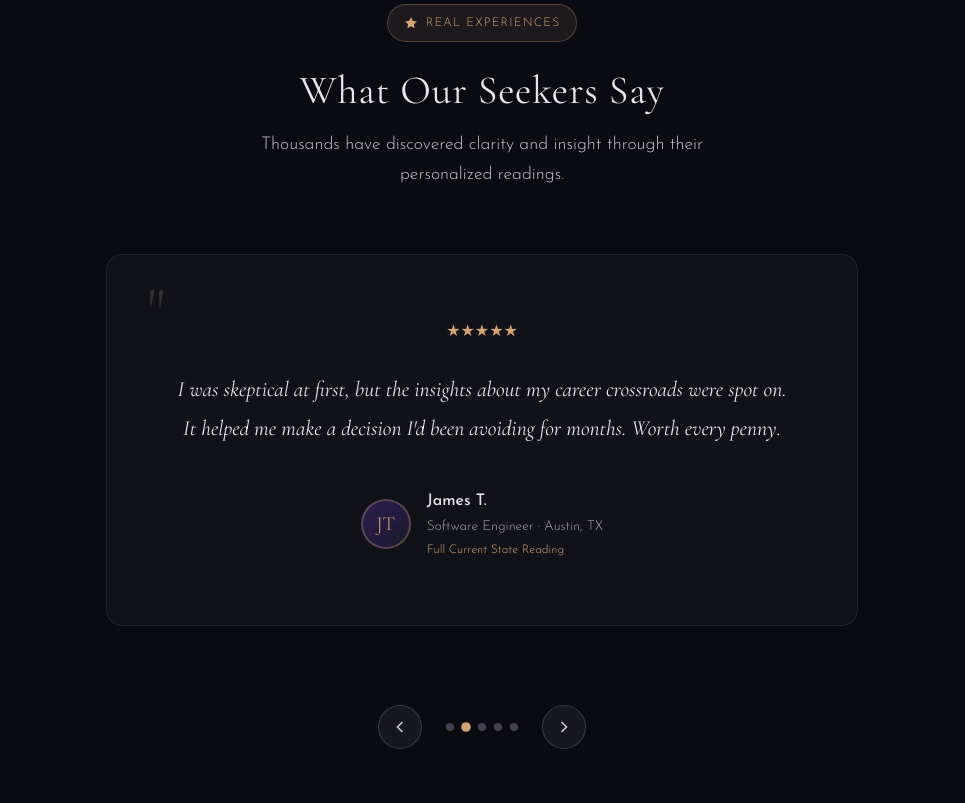
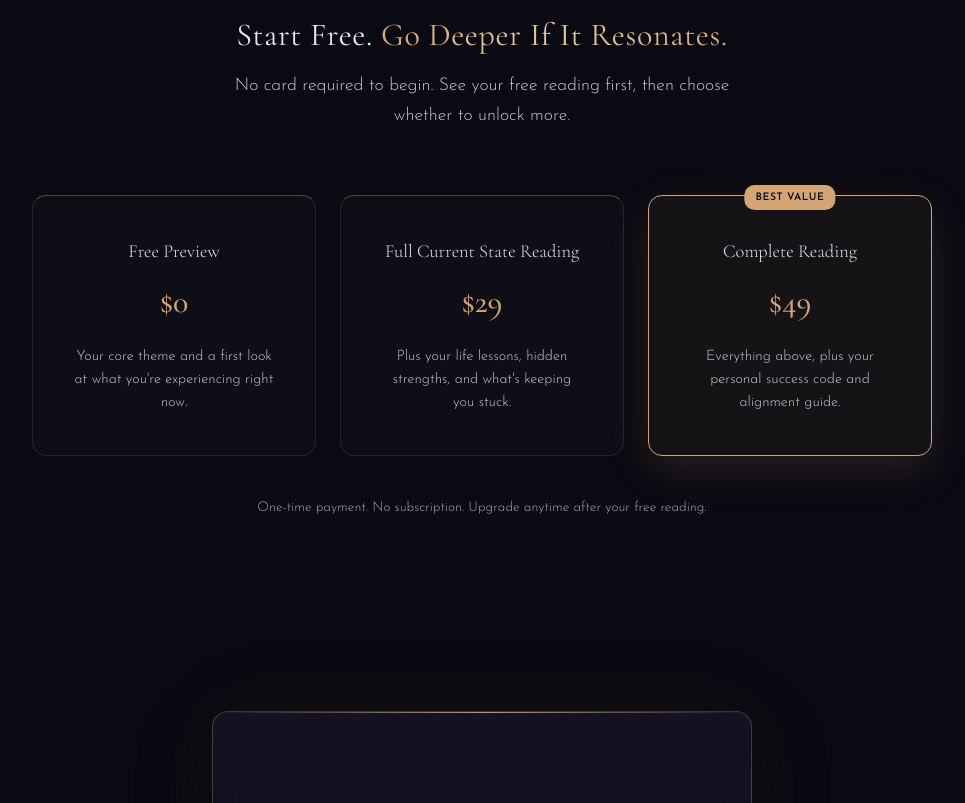
Before and after one commit to lecorbeaured/ORACELIS, a website: page index.html in a window 1280 px wide. Shown: the part 1157-1960 px from the top of the page, without its empty margins (158-1123 px from the left). Drawn offline with nearby package versions, Linux system fonts and the light colour scheme.

Commit message:
Remove homepage testimonial section until verified

```diff
--- a/index.html
+++ b/index.html
@@ -184,33 +184,6 @@ src="https://www.facebook.com/tr?id=1265608872395585&ev=PageView&noscript=1"
     </div>
   </section>
 
-  <!-- Testimonials Section -->
-  <section class="testimonials-section">
-    <div class="container">
-      <div class="testimonials-header fade-in-up">
-        <div class="testimonials-badge"><svg width="14" height="14" viewBox="0 0 24 24" fill="currentColor"><polygon points="12 2 15.09 8.26 22 9.27 17 14.14 18.18 21.02 12 17.77 5.82 21.02 7 14.14 2 9.27 8.91 8.26 12 2"/></svg> Real Experiences</div>
-        <h2 class="testimonials-title">What Our Seekers Say</h2>
-        <p class="testimonials-subtitle">Thousands have discovered clarity and insight through their personalized readings.</p>
-      </div>
-      <div class="testimonial-carousel">
-        <div class="testimonial-track">
-          <div class="testimonial-slides" id="testimonial-slides">
-            <div class="testimonial-slide"><div class="testimonial-card"><div class="testimonial-stars">★★★★★</div><p class="testimonial-text">This reading was eerily accurate. It described exactly what I'm going through right now and gave me hope for what's coming. I've printed it and read it every morning.</p><div class="testimonial-author"><div class="testimonial-avatar">SM</div><div class="testimonial-author-info"><div class="testimonial-name">Sarah M.</div><div class="testimonial-location">Marketing Manager · Los Angeles, CA</div><div class="testimonial-reading-type">Full Reading + Future Insights</div></div></div></div></div>
-            <div class="testimonial-slide"><div class="testimonial-card"><div class="testimonial-stars">★★★★★</div><p class="testimonial-text">I was skeptical at first, but the insights about my career crossroads were spot on. It helped me make a decision I'd been avoiding for months. Worth every penny.</p><div class="testimonial-author"><div class="testimonial-avatar">JT</div><div class="testimonial-author-info"><div class="testimonial-name">James T.</div><div class="testimonial-location">Software Engineer · Austin, TX</div><div class="testimonial-reading-type">Full Current State Reading</div></div></div></div></div>
-            <div class="testimonial-slide"><div class="testimonial-card"><div class="testimonial-stars">★★★★★</div><p class="testimonial-text">The reading about my relationships was like looking in a mirror. It showed me patterns I couldn't see myself. I've shared ORACELIS with all my friends.</p><div class="testimonial-author"><div class="testimonial-avatar">MR</div><div class="testimonial-author-info"><div class="testimonial-name">Maria R.</div><div class="testimonial-location">Registered Nurse · Miami, FL</div><div class="testimonial-reading-type">Full Reading + Future Insights</div></div></div></div></div>
-            <div class="testimonial-slide"><div class="testimonial-card"><div class="testimonial-stars">★★★★★</div><p class="testimonial-text">I've tried many spiritual readings online, but this was different. It felt genuinely personalized, not generic. The future insights section gave me so much to think about.</p><div class="testimonial-author"><div class="testimonial-avatar">DK</div><div class="testimonial-author-info"><div class="testimonial-name">David K.</div><div class="testimonial-location">High School Teacher · Seattle, WA</div><div class="testimonial-reading-type">Full Reading + Future Insights</div></div></div></div></div>
-            <div class="testimonial-slide"><div class="testimonial-card"><div class="testimonial-stars">★★★★★</div><p class="testimonial-text">The reading captured my emotional nature perfectly. It described patterns I've had my whole life but never put into words. The guidance about self-care was exactly what I needed to hear.</p><div class="testimonial-author"><div class="testimonial-avatar">EW</div><div class="testimonial-author-info"><div class="testimonial-name">Emma W.</div><div class="testimonial-location">Small Business Owner · Denver, CO</div><div class="testimonial-reading-type">Full Current State Reading</div></div></div></div></div>
-          </div>
-        </div>
-        <div class="carousel-controls">
-          <button class="carousel-btn" id="prev-btn" aria-label="Previous"><svg width="20" height="20" viewBox="0 0 24 24" fill="none" stroke="currentColor" stroke-width="2"><path d="M15 18l-6-6 6-6"/></svg></button>
-          <div class="carousel-dots" id="carousel-dots"></div>
-          <button class="carousel-btn" id="next-btn" aria-label="Next"><svg width="20" height="20" viewBox="0 0 24 24" fill="none" stroke="currentColor" stroke-width="2"><path d="M9 18l6-6-6-6"/></svg></button>
-        </div>
-      </div>
-    </div>
-  </section>
-
   <!-- Pricing Preview Section -->
   <div class="section-divider" aria-hidden="true"><span>✦</span></div>
   <section class="pricing-preview-section">
```
